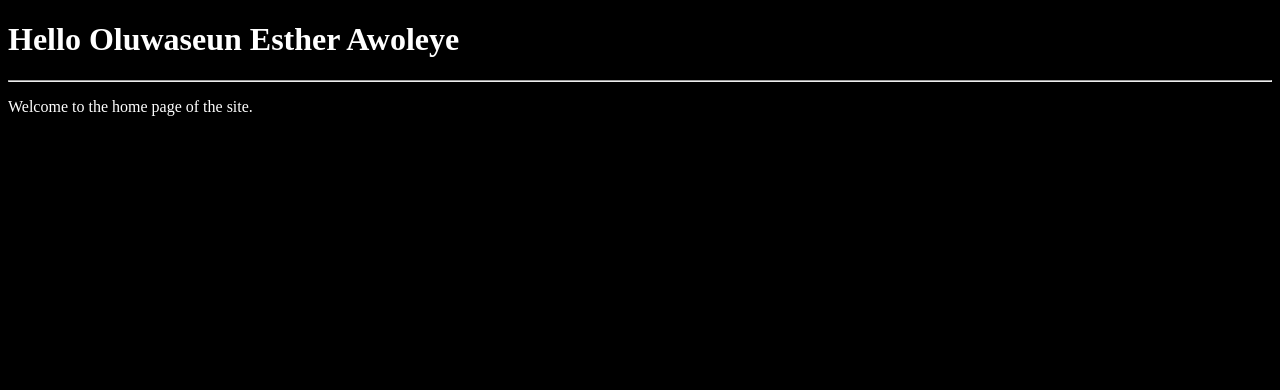
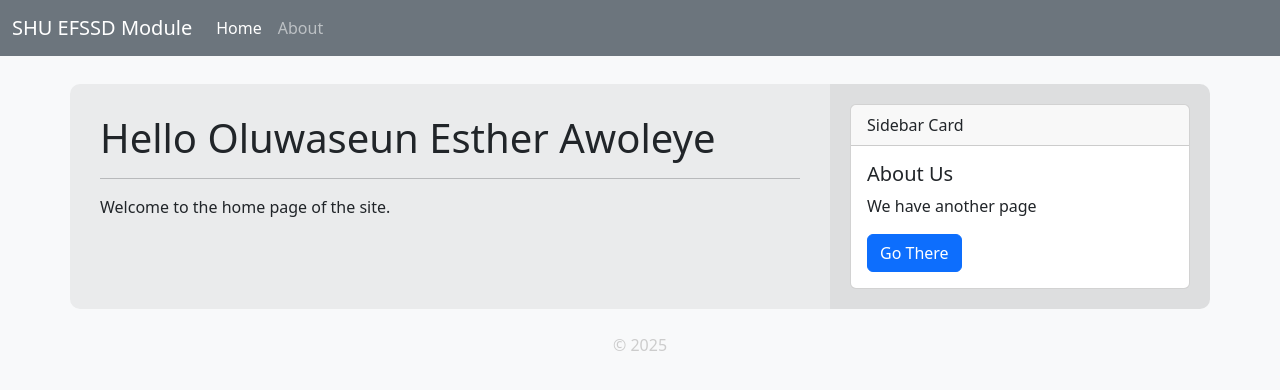
Before and after one commit to Oluwaseun252/efssd-flask, a Flask app: page / in a window 1280 px wide. Shown: the top 390 px of the page. Run offline with Flask 3, Linux system fonts and the light colour scheme.

Commit message:
fifth commit

```diff
--- a/app.py
+++ b/app.py
@@ -3,6 +3,13 @@ from flask import Flask, render_template
 
 # Create a Flask application instance
 app = Flask(__name__)
+
+# Global variable for site name: Used in templates to display the site name
+siteName = "SHU EFSSD Module"
+# Set the site name in the app context
+@app.context_processor
+def inject_site_name():
+    return dict(siteName=siteName)
 
 # Routes
 #===================
@@ -25,11 +32,10 @@ def index():
 #     return f"<h1>About Flask!</h1><p>It is easy to create new routes</p>"
 
 # About Page
-@app.route('/about/<name>')
-def about(name):
+@app.route('/about')
+def about():
     # Render HTML with the name in a H1 tag
-    return f"<h1>About {name}!</h1><p>It is easy to create new routes</p>"
-
+    return render_template('about.html', title="About EFSSD")
 
 # Run application
 #=========================================================
--- a/static/styles.css
+++ b/static/styles.css
@@ -1,5 +1,36 @@
-/* This basic CSS file sets the background colour and text colour for the entire page */
+/* Global styles / Bootstrap Overrides */
+
+/* Default body styles */
 body {
-    background-color: black; 	/* Background Colour */
-    color: white; 		/* Text Colour */
+    background-color: #f8f9fa;
+    color: #212529;
 }
+
+/* Main content area */
+#main-content {
+    background-color: rgba(26, 26, 26, 0.06);
+    padding: 30px;
+    border-radius: 10px 0 0 10px;
+    margin-top: 20px;
+}
+
+/* Sidebar */
+#sidebar {
+    background-color: rgba(30, 30, 30, 0.12);
+    padding: 20px;
+    border-radius: 0 10px 10px 0;
+    margin-top: 20px;
+}
+
+/* No Border Radius for Main Content and Sidebar on Mobile */
+@media (max-width: 768px) {
+    #main-content, #sidebar {
+        border-radius: 0;
+    }
+}
+
+/* Footer */
+footer {
+    color: #cccccc;
+    width: 100%;
+}
--- a/templates/base.html
+++ b/templates/base.html
@@ -1,16 +1,76 @@
 <!DOCTYPE html>
 <html lang="en">
+
 <head>
     <meta charset="UTF-8">
     <meta name="viewport" content="width=device-width, initial-scale=1.0">
-    <!-- Page Title is set dynamically -->
-    <title>{{ title }}</title>
-    <!-- CSS Stylesheet linked from static folder -->
+    <title>{{ siteName }}: {{ title }}</title>
+
+    <!-- Bootstrap 5 CSS-->
+    <link href="https://cdn.jsdelivr.net/npm/bootstrap@5.3.3/dist/css/bootstrap.min.css" rel="stylesheet">
+    <script src="https://cdn.jsdelivr.net/npm/bootstrap@5.3.3/dist/js/bootstrap.bundle.min.js"></script>
+    <!-- Custom CSS -->
     <link rel="stylesheet" href="{{ url_for('static', filename='styles.css') }}">
 </head>
+
 <body>
-    {% block content %}
-    <!-- This is where the content from child templates will be inserted -->
-    {% endblock %}
+
+    <!-- Navigation Bar -->
+    <nav class="navbar navbar-expand-lg navbar-dark bg-secondary">
+        <div class="container-fluid">
+            <a class="navbar-brand" href="#">{{ siteName }}</a>
+            <button class="navbar-toggler" type="button" data-bs-toggle="collapse" data-bs-target="#navbarNavAltMarkup"
+                aria-controls="navbarNavAltMarkup" aria-expanded="false" aria-label="Toggle navigation">
+                <span class="navbar-toggler-icon"></span>
+            </button>
+            <div class="collapse navbar-collapse" id="navbarNavAltMarkup">
+                <div class="navbar-nav">
+                    <a class="nav-link active" aria-current="page" href="/">Home</a>
+                    <a class="nav-link" href="/about">About</a>
+                </div>
+            </div>
+        </div>
+    </nav>
+
+    <!--  2 Column Layout  -->
+    <div class="container mt-2">
+        <div class="row">
+
+            <!-- Column 1: Main Content -->
+            <div id="main-content" class="col-md-8">
+
+                {% block content %}
+                <!-- This is where the content from child templates will be inserted -->
+                {% endblock %}
+
+            </div>
+
+            <!-- Column 2: Sidebar -->
+            <div id="sidebar" class="col-md-4">
+
+                <!-- Sidebar Navigation Links -->
+                <div class="card">
+                    <div class="card-header">
+                        Sidebar Card
+                    </div>
+                    <div class="card-body">
+                        <h5 class="card-title">About Us</h5>
+                        <p class="card-text">We have another page</p>
+                        <a href="/about" class="btn btn-primary">Go There</a>
+                    </div>
+                </div>
+
+                {% block sidebarContent %}
+                <!-- This is where any sidebar content from child templates will be inserted -->
+                {% endblock %}
+            </div>
+
+        </div>
+    </div>
+    <footer class="text-center mt-4">
+        <p>&copy; 2025</p>
+    </footer>
+
 </body>
+
 </html>
```
Also changed, not shown: templates/about.html (added, +12 -0 lines).
